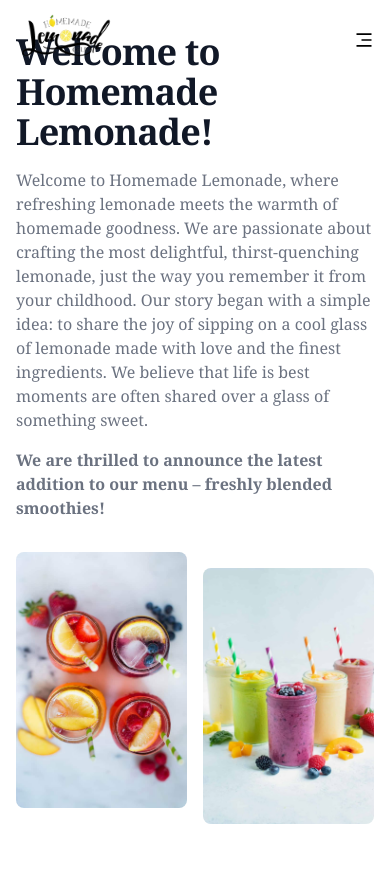
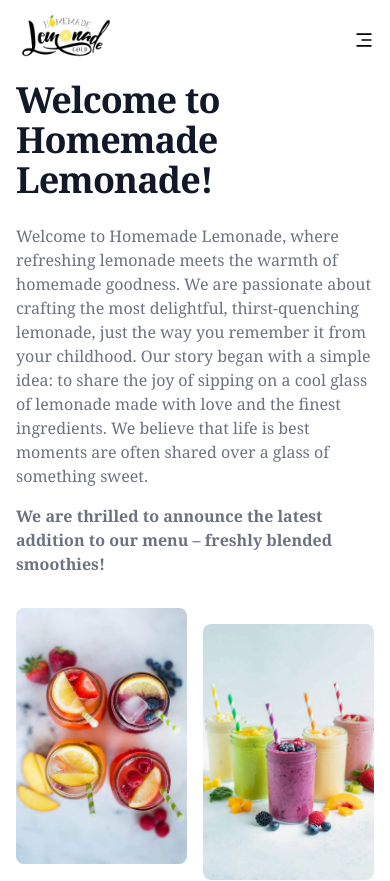
Before and after one commit to martinaaa96/Lemonade_react_app, a React (Vite) app in the folder lemonade-app/: page /about in a window 390 px wide. Shown: the top 881 px of the page. Built offline with nearby package versions, Linux system fonts and the light colour scheme.

Commit message:
fixed responsive for about page

```diff
--- a/lemonade-app/src/components/About.jsx
+++ b/lemonade-app/src/components/About.jsx
@@ -3,9 +3,9 @@ import smoothie from "/smoothie.jpg";
 export default function About() {
   return (
     <section className="bg-white dark:bg-gray-900 font-serif">
-      <div className="gap-16 items-center py-8 px-4 mx-auto max-w-screen-xl lg:grid lg:grid-cols-2 lg:py-16 lg:px-6">
+      <div className="gap-16 items-center py-20 px-4 mx-auto max-w-screen-xl lg:grid lg:grid-cols-2 lg:py-16 lg:px-6">
         <div className="font-light text-gray-500 sm:text-lg dark:text-gray-400">
-          <h2 className="mb-4 text-4xl tracking-tight font-extrabold text-gray-900 dark:text-white">
+          <h2 className="mb-6 text-4xl tracking-tight font-extrabold text-gray-900 dark:text-white">
             Welcome to Homemade Lemonade!
           </h2>
           <p className="mb-4">
```
